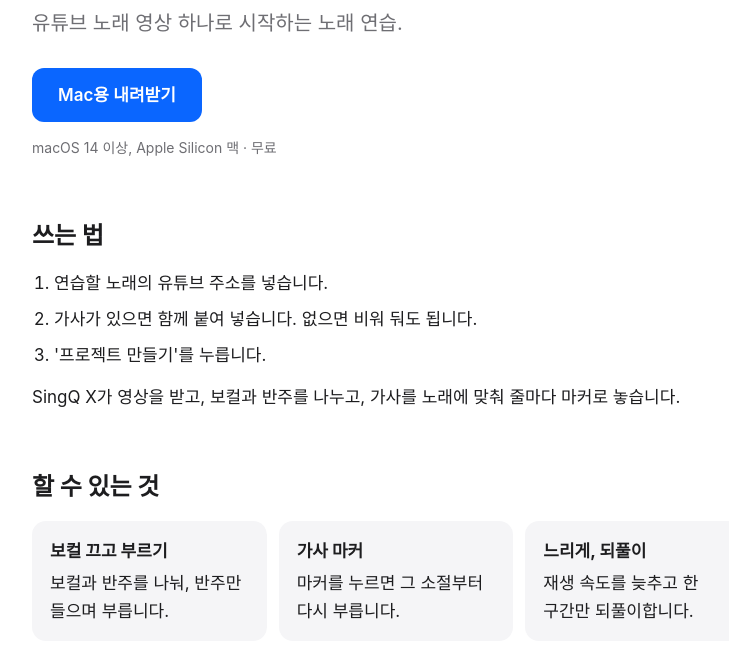
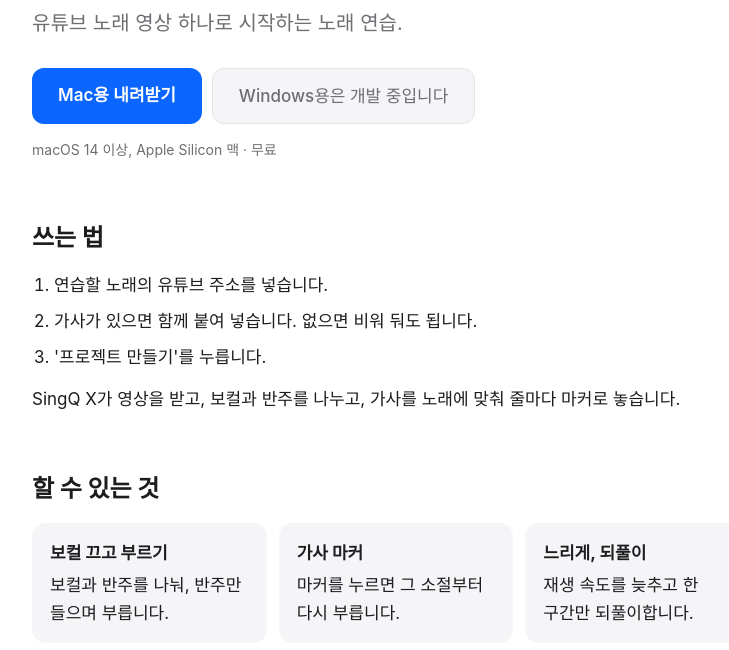
Before and after one commit to SingQ365/singq365.github.io, a plain HTML site: page index.html in a window 1280 px wide. Shown: the part 109-759 px from the top of the page, without its empty margins (244-973 px from the left). Drawn offline with Linux system fonts and the light colour scheme.

Commit message:
Update index.html

```diff
--- a/index.html
+++ b/index.html
@@ -16,6 +16,8 @@ h2{font-size:24px;margin:56px 0 14px}
 p{margin:0 0 14px}
 .lead{font-size:20px;color:var(--mute);margin-bottom:28px}
 .btn{display:inline-block;background:var(--blue);color:#fff;text-decoration:none;font-weight:600;padding:13px 26px;border-radius:12px}
+.dl{display:flex;flex-wrap:wrap;gap:10px}
+.btn.off{background:var(--card);color:var(--mute);border:1px solid var(--line);cursor:default;font-weight:500}
 .small{font-size:14px;color:var(--mute)}
 ol{padding-left:22px;margin:0}
 ol li{margin-bottom:8px}
@@ -31,7 +33,7 @@ footer{border-top:1px solid var(--line);margin-top:56px;padding-top:20px;font-si
 <main>
 <h1>SingQ X</h1>
 <p class="lead">유튜브 노래 영상 하나로 시작하는 노래 연습.</p>
-<p><a class="btn" href="https://github.com/SingQ365/singq365.github.io/releases/latest">Mac용 내려받기</a></p>
+<p class="dl"><a class="btn" href="https://github.com/SingQ365/singq365.github.io/releases/latest/download/SingQ-X.dmg">Mac용 내려받기</a><span class="btn off" aria-disabled="true">Windows용은 개발 중입니다</span></p>
 <p class="small">macOS 14 이상, Apple Silicon 맥 · 무료</p>
 
 <h2>쓰는 법</h2>
```
